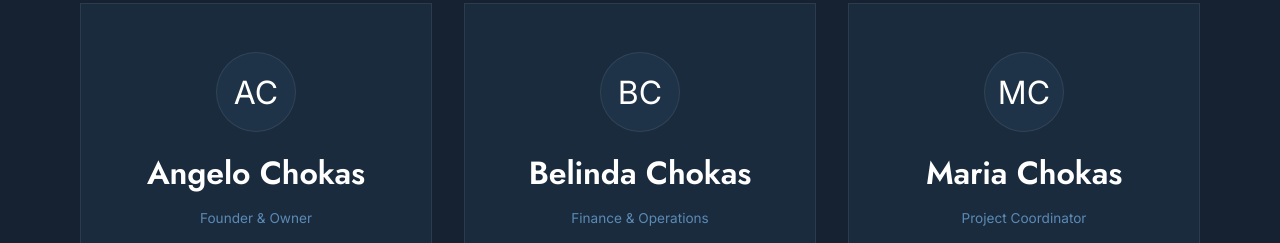
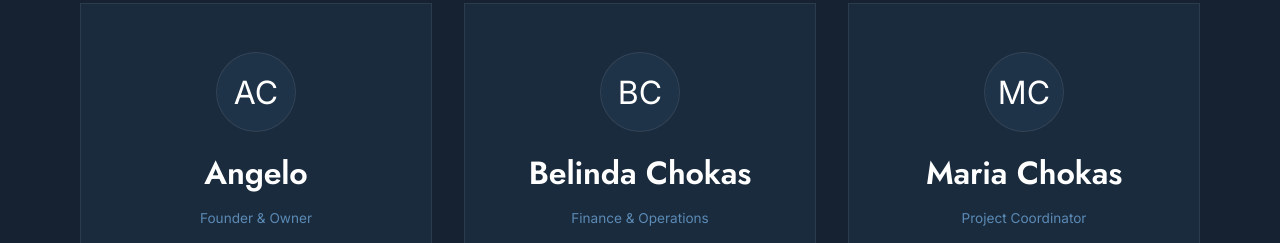
Before and after one commit to chokaspmd/chokas-pmd-website, a plain HTML site: page v2/about.html in a window 1280 px wide. Shown: the part 4285-4528 px from the top of the page. Drawn offline with Linux system fonts and the light colour scheme.

Commit message:
v2: team card name Angelo Chokas shortened to Angelo (homepage and about page)
Co-Authored-By: Claude Opus 5.5 <noreply@anthropic.com>

```diff
--- a/v2/about.html
+++ b/v2/about.html
@@ -149,7 +149,7 @@
       <div class="detail-grid" style="grid-template-columns: repeat(3, 1fr);">
         <div class="detail-card fade-up" style="text-align: center;">
           <div style="width: 80px; height: 80px; background: var(--bg-card-hover); border-radius: 50%; margin: 0 auto 24px; display: flex; align-items: center; justify-content: center; font-size: 2rem; border: 1px solid var(--border);">AC</div>
-          <h3>Angelo Chokas</h3>
+          <h3>Angelo</h3>
           <p style="color: var(--accent); font-size: 0.85rem; margin-bottom: 16px;">Founder &amp; Owner</p>
           <p>15+ years of DFW market expertise. Drives every project with the same attention to detail that founded the company.</p>
         </div>
```
Also changed, not shown: v2/index.html (+1 -1 lines).
